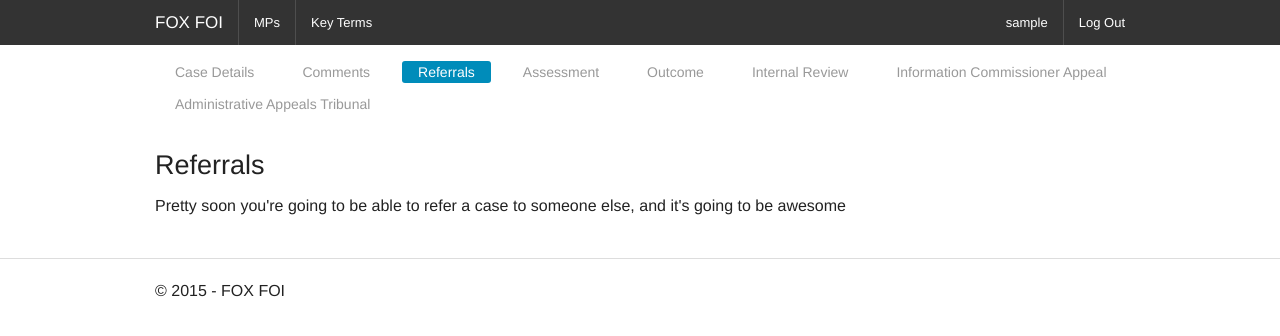
After one commit to mleonard87/FOXFOI, a Django app: page /foi/edit/1/referrals in a window 1280 px wide. The commit adds this page. Shown: the top 336 px of the page. Run offline with Django 3.2, Linux system fonts and the light colour scheme; a user stored in the database is signed in; tables that the repository leaves empty hold one stand-in row (values such as "Sample post").

Commit message:
Add framework for referrals

```diff
--- a/foi/templates/foi/case_sections.html
+++ b/foi/templates/foi/case_sections.html
@@ -1,6 +1,7 @@
 <dl id="case-sub-nav" class="sub-nav">
   <dd name="case_index" class="active"><a href="{% url 'foi:edit_case' case.id %}">Case Details</a></dd>
   <dd name="case_comments"><a href="{% url 'foi:case_comments' case.id %}">Comments</a></dd>
+  <dd name="case_referrals"><a href="{% url 'foi:case_referrals' case.id %}">Referrals</a></dd>
   <dd name="case_assessment"><a href="{% url 'foi:case_assessment' case.id %}">Assessment</a></dd>
   <dd name="case_outcome"><a href="{% url 'foi:case_outcome' case.id %}">Outcome</a></dd>
   <dd name="case_ir"><a href="{% url 'foi:case_internal_review' case.id %}">Internal Review</a></dd>
--- /dev/null
+++ b/foi/templates/foi/referrals.html
@@ -0,0 +1,15 @@
+{% extends "foi/case_base.html" %}
+
+{% block activepage %}case_referrals{% endblock %}
+
+{% block case_content %}
+    <div class="row">
+        <div class="large-12 columns">
+            <form action="" method="post">
+                <h3>Referrals</h3>
+                <p>Pretty soon you're going to be able to refer a case to someone else, and it's going to be awesome</p>
+                {% csrf_token %}
+            </form>
+        </div>
+    </div>
+{% endblock %}
--- a/foi/urls.py
+++ b/foi/urls.py
@@ -10,6 +10,7 @@ urlpatterns = patterns('',
     url(r'^edit/(\d+)/comments$', views.case_comments, name = 'case_comments'),
     url(r'^edit/(\d+)/comments/(\d+)/edit$', views.edit_comment, name = 'edit_comment'),
     url(r'^edit/(\d+)/comments/(\d+)/delete$', views.delete_comment, name = 'delete_comment'),
+    url(r'^edit/(\d+)/referrals$', views.case_referrals, name = 'case_referrals'),
     url(r'^edit/(\d+)/assessment$', views.case_assessment, name = 'case_assessment'),
     url(r'^edit/(\d+)/outcome$', views.case_outcome, name = 'case_outcome'),
     url(r'^edit/(\d+)/internal_review$', views.case_ir, name = 'case_internal_review'),
--- a/foi/views.py
+++ b/foi/views.py
@@ -87,6 +87,11 @@ def delete_comment(request, case_id, comment_id):
         return HttpResponseRedirect(reverse('foi:case_comments', args = (case_id,)))
     else:
         return render(request, 'foi/delete_comment.html', {'case': case, 'comment': comment})
+
+@login_required
+def case_referrals(request, case_id):
+    case = get_object_or_404(Case, pk = case_id)
+    return render(request, 'foi/referrals.html', {'case': case})
 
 @login_required
 def case_assessment(request, case_id):
```
